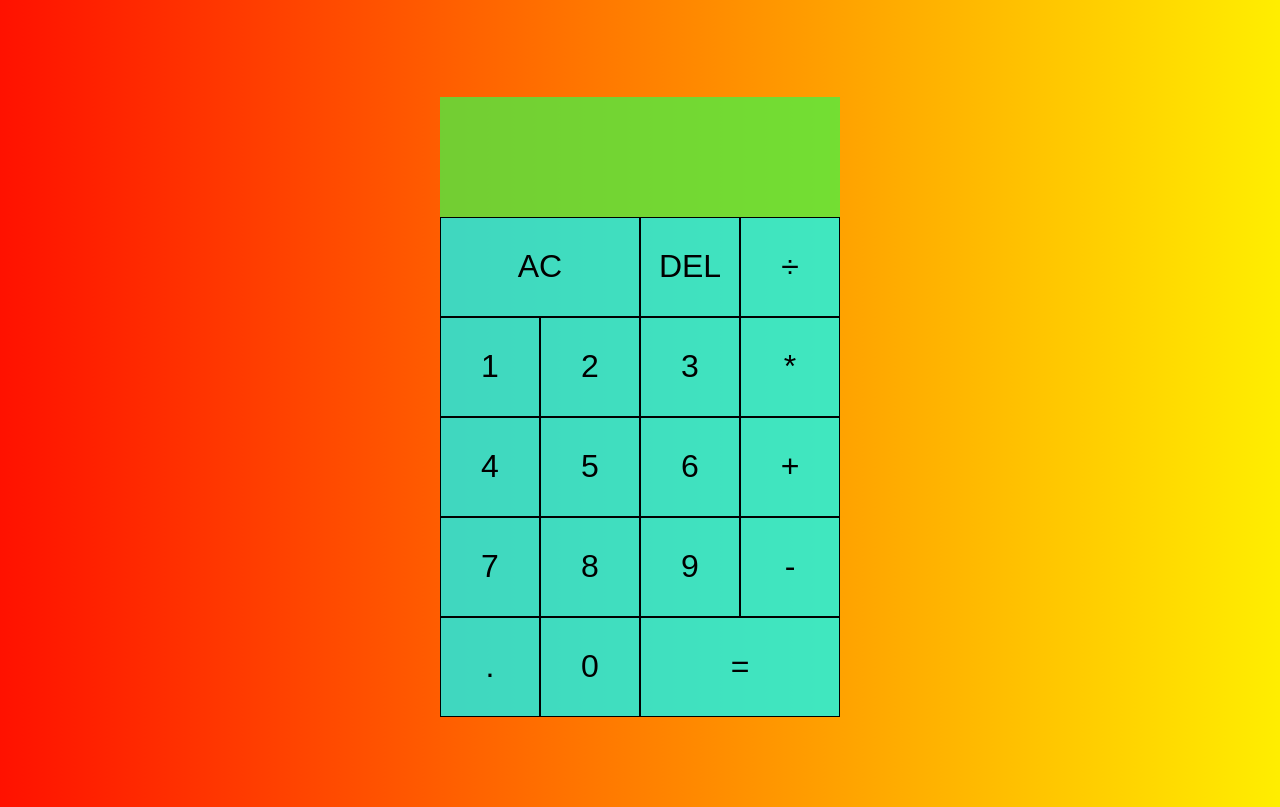
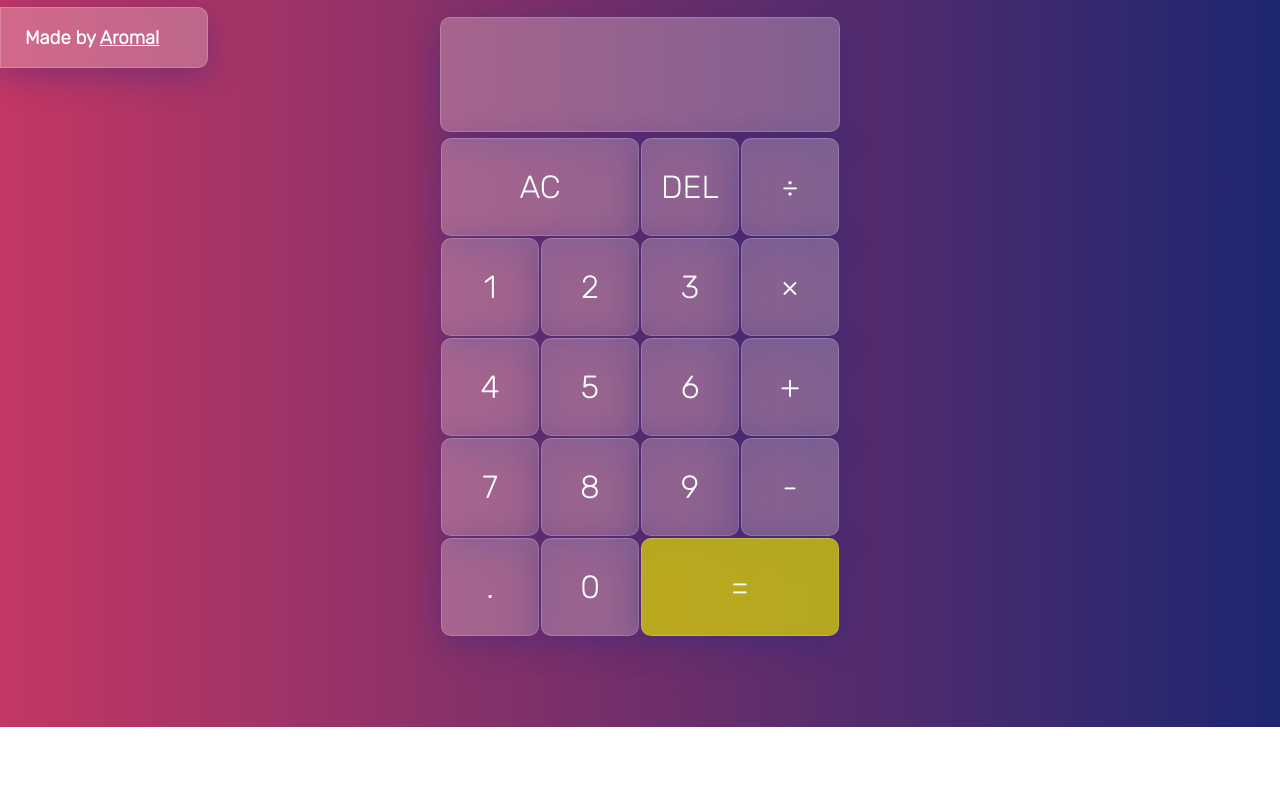
Before and after one commit to aromalsanthosh/Javascript-Calculator, a plain HTML site: page index.html in a window 1280 px wide. Shown: the part 73-880 px from the top of the page. After the commit the page ends 800 px from the top, so only its background shows below. Drawn offline with Linux system fonts and the light colour scheme.

Commit message:
Theme changed to glassmorphism

```diff
--- a/index.html
+++ b/index.html
@@ -1,5 +1,6 @@
 <!DOCTYPE html>
 <html lang="en">
+
 <head>
   <meta charset="UTF-8">
   <meta name="viewport" content="width=device-width, initial-scale=1.0">
@@ -8,8 +9,12 @@
   <link href="styles.css" rel="stylesheet">
   <script src="script.js" defer></script>
 </head>
+
 <body>
-<h1><b>Calculator</b></h1>
+  <div class="bookmark">
+    <h3>Made by <a href="https://github.com/aromalsanthosh">Aromal</a></h3>
+  </div>
+  <!-- <h1><b>Calculator</b></h1> -->
   <div class="calculator-grid">
     <div class="output">
       <div data-previous-operand class="previous-operand"></div>
@@ -21,7 +26,7 @@
     <button data-number>1</button>
     <button data-number>2</button>
     <button data-number>3</button>
-    <button data-operation>*</button>
+    <button data-operation>×</button>
     <button data-number>4</button>
     <button data-number>5</button>
     <button data-number>6</button>
@@ -32,7 +37,8 @@
     <button data-operation>-</button>
     <button data-number>.</button>
     <button data-number>0</button>
-    <button data-equals class="span-two">=</button>
+    <button data-equals class="span-two equal-btn">=</button>
   </div>
 </body>
+
 </html>
--- a/script.js
+++ b/script.js
@@ -51,7 +51,7 @@
       case '-':
         computation = prev - current
         break
-      case '*':
+      case '×':
         computation = prev * current
         break
       case '÷':
--- a/styles.css
+++ b/styles.css
@@ -1,13 +1,14 @@
+@import url('https://fonts.googleapis.com/css2?family=Rubik:wght@300&display=swap');
 *, *::before, *::after {
   box-sizing: border-box;
-  font-family: Gotham Rounded, sans-serif;
+  font-family: 'Rubik', sans-serif;
   font-weight: normal;
 }
 
 body {
   padding: 0;
   margin: 0;
-  background: linear-gradient(to right, rgb(255, 17, 0), rgb(255, 238, 0));
+  background: linear-gradient(90deg, #C33764, #1D2671 );
 }
 
 .calculator-grid {
@@ -22,13 +23,25 @@
 .calculator-grid > button {
   cursor: pointer;
   font-size: 2rem;
-  border: 1px solid rgb(0, 0, 0);
   outline: none;
-  background-color: rgba(0, 255, 255, 0.75);
+  background: rgba( 255, 255, 255, 0.25 );
+  box-shadow: 0 8px 32px 0 rgba( 31, 38, 135, 0.37 );
+  backdrop-filter: blur( 4px );
+  -webkit-backdrop-filter: blur( 4px );
+  border-radius: 10px;
+  border: 1px solid rgba( 255, 255, 255, 0.18 );
+  margin: 1px;
+  transition: 0.3s;
+  color: white;
 }
 
 .calculator-grid > button:hover {
-  background-color: rgba(255, 255, 255, .9);
+  background: rgba( 255, 255, 255, 0.50 );
+  box-shadow: 0 8px 32px 0 rgba( 31, 38, 135, 0.37 );
+  backdrop-filter: blur( 4px );
+  -webkit-backdrop-filter: blur( 4px );
+  border-radius: 10px;
+  border: 1px solid rgba( 255, 255, 255, 0.18 );
 }
 
 .span-two {
@@ -37,7 +50,6 @@
 
 .output {
   grid-column: 1 / -1;
-  background-color: rgba(69, 243, 69, 0.75);
   display: flex;
   align-items: flex-end;
   justify-content: space-around;
@@ -45,14 +57,65 @@
   padding: 10px;
   word-wrap: break-word;
   word-break: break-all;
+  background: rgba( 255, 255, 255, 0.25 );
+  box-shadow: 0 8px 32px 0 rgba( 31, 38, 135, 0.37 );
+  backdrop-filter: blur( 4px );
+  -webkit-backdrop-filter: blur( 4px );
+  border-radius: 10px;
+  border: 1px solid rgba( 255, 255, 255, 0.18 );
+  margin-bottom: 0.3rem;
 }
 
 .output .previous-operand {
-  color: rgba(253, 47, 47, 0.808);
+  color: white;
+  font-weight: bold;
   font-size: 1.5rem;
 }
 
 .output .current-operand {
-  color: rgb(255, 0, 0);
   font-size: 2.5rem;
+  color: white;
+  font-weight: bold;
 }
+
+.equal-btn {
+  background: rgba( 221, 221, 0, 0.7 ) !important;
+  box-shadow: 0 8px 32px 0 rgba( 31, 38, 135, 0.37 );
+  backdrop-filter: blur( 4px );
+  -webkit-backdrop-filter: blur( 4px );
+  border-radius: 10px;
+  border: 1px solid rgba( 255, 255, 255, 0.18 );
+}
+.equal-btn:hover {
+  background: rgba( 221, 221, 0, 0.9 ) !important;
+  box-shadow: 0 8px 32px 0 rgba( 31, 38, 135, 0.37 );
+  backdrop-filter: blur( 4px );
+  -webkit-backdrop-filter: blur( 4px );
+  border-radius: 10px;
+  border: 1px solid rgba( 255, 255, 255, 0.18 );
+}
+
+.bookmark {
+  background: rgba( 255, 255, 255, 0.25 );
+  box-shadow: 0 8px 32px 0 rgba( 31, 38, 135, 0.37 );
+  backdrop-filter: blur( 4px );
+  -webkit-backdrop-filter: blur( 4px );
+  border-top-right-radius: 10px;
+  border-bottom-right-radius: 10px;
+  border: 1px solid rgba( 255, 255, 255, 0.18 );
+  position: absolute;
+  top: 10%;
+  padding-right: 3rem;
+  padding-left: 1.5rem;
+  z-index: 1;
+}
+
+.bookmark h3 , .bookmark a{
+  color: white;
+  font-weight: bold;
+}
+@media screen and (max-width:767px) {
+  .bookmark{
+    display: none;
+  }
+}
```
